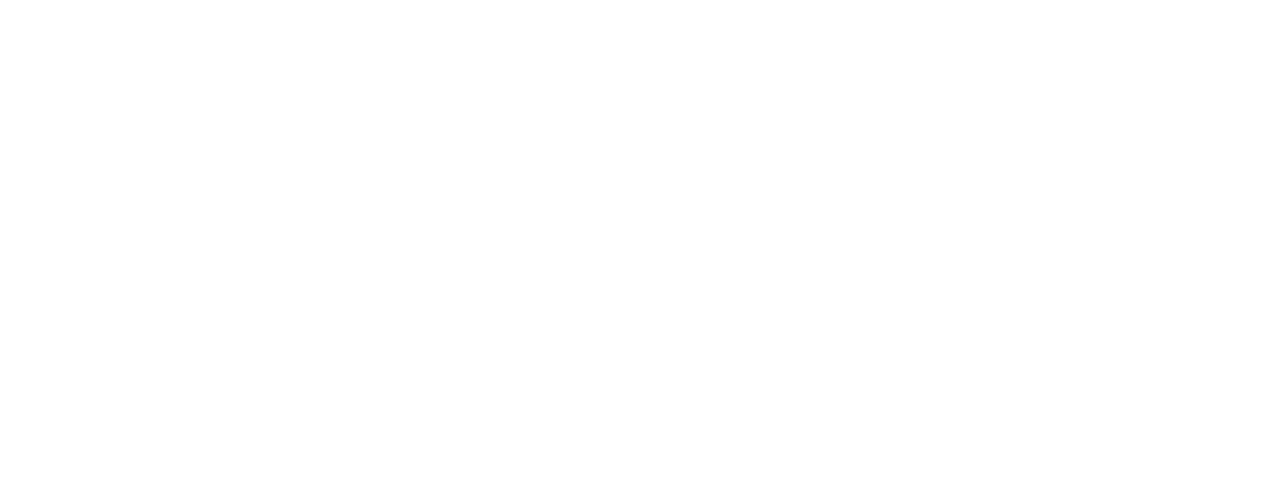
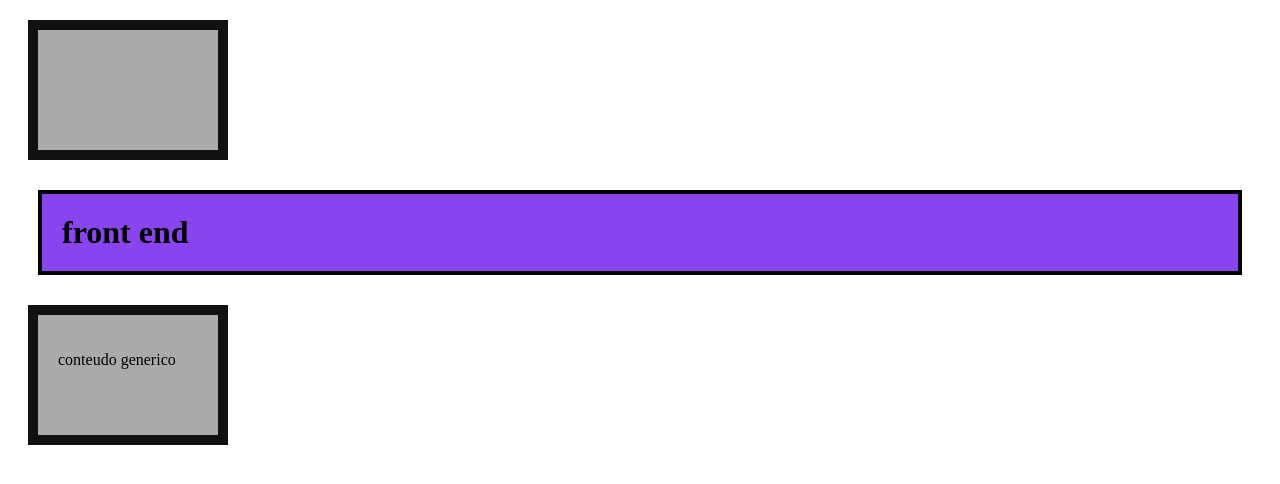
Before and after one commit to vitor-gblop/frontend-web-academy, a plain HTML site: page index.html in a window 1280 px wide. Drawn offline with Linux system fonts and the light colour scheme.

Commit message:
box models

```diff
--- a/index.html
+++ b/index.html
@@ -6,10 +6,31 @@
     <title>Document</title>
 
     <style>
+        div
+        {
+            background-color: #aaa;
+            width: 140px;
+            height: 80px;
+            border: 10px solid #111;
+            padding: 20px;
+            margin: 20px;
+        }
 
+        h1 {
+            background: #84e;
+            padding: 20px;
+            margin: 30px;
+            border: 4px solid #000;
+        }
     </style>
 </head>
 <body>
-
+    <div></div>
+    <h1>front end</h1>
+    <div>
+        <p>
+            conteudo generico
+        </p>
+    </div>
 </body>
 </html>
```
